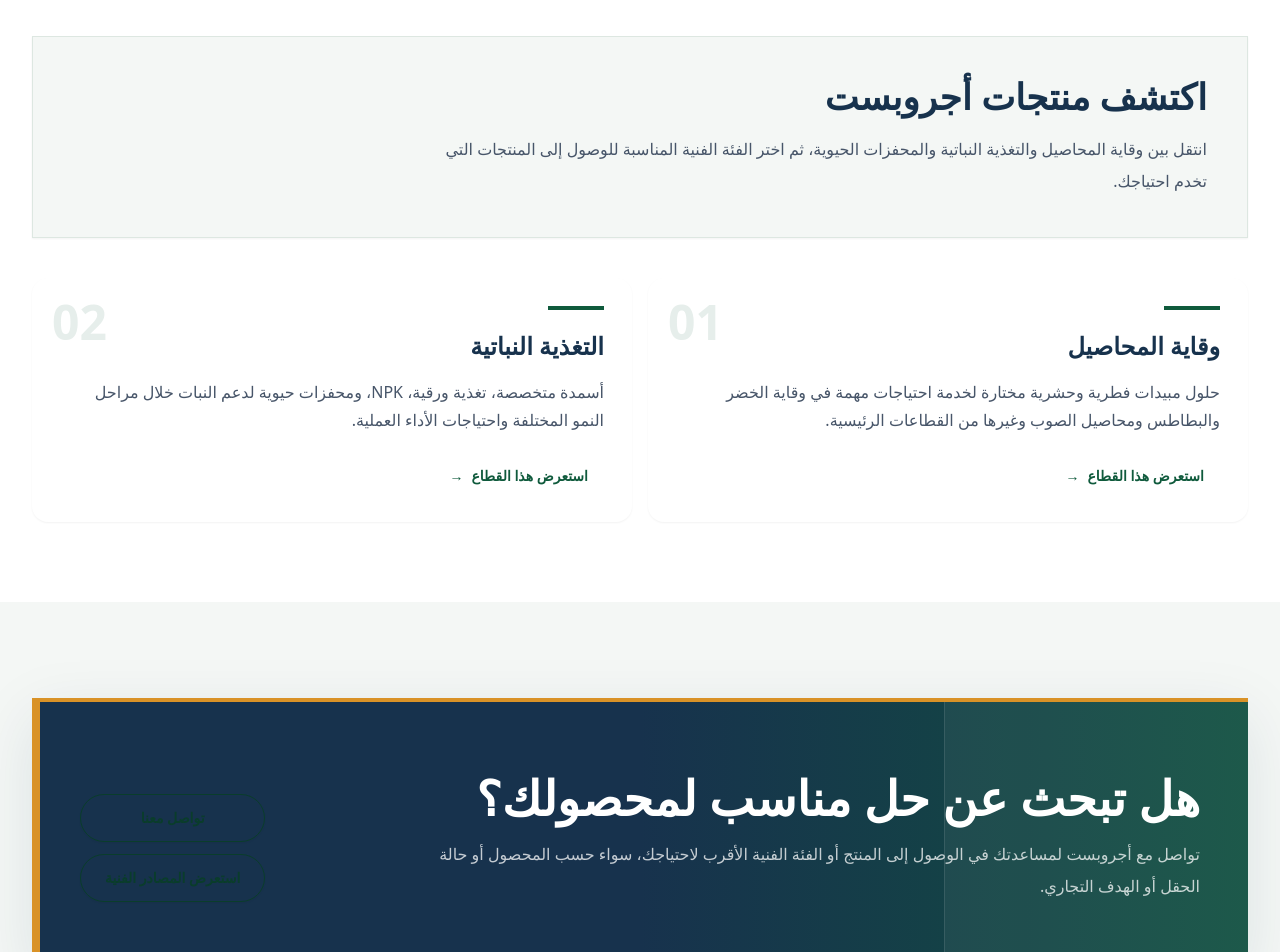
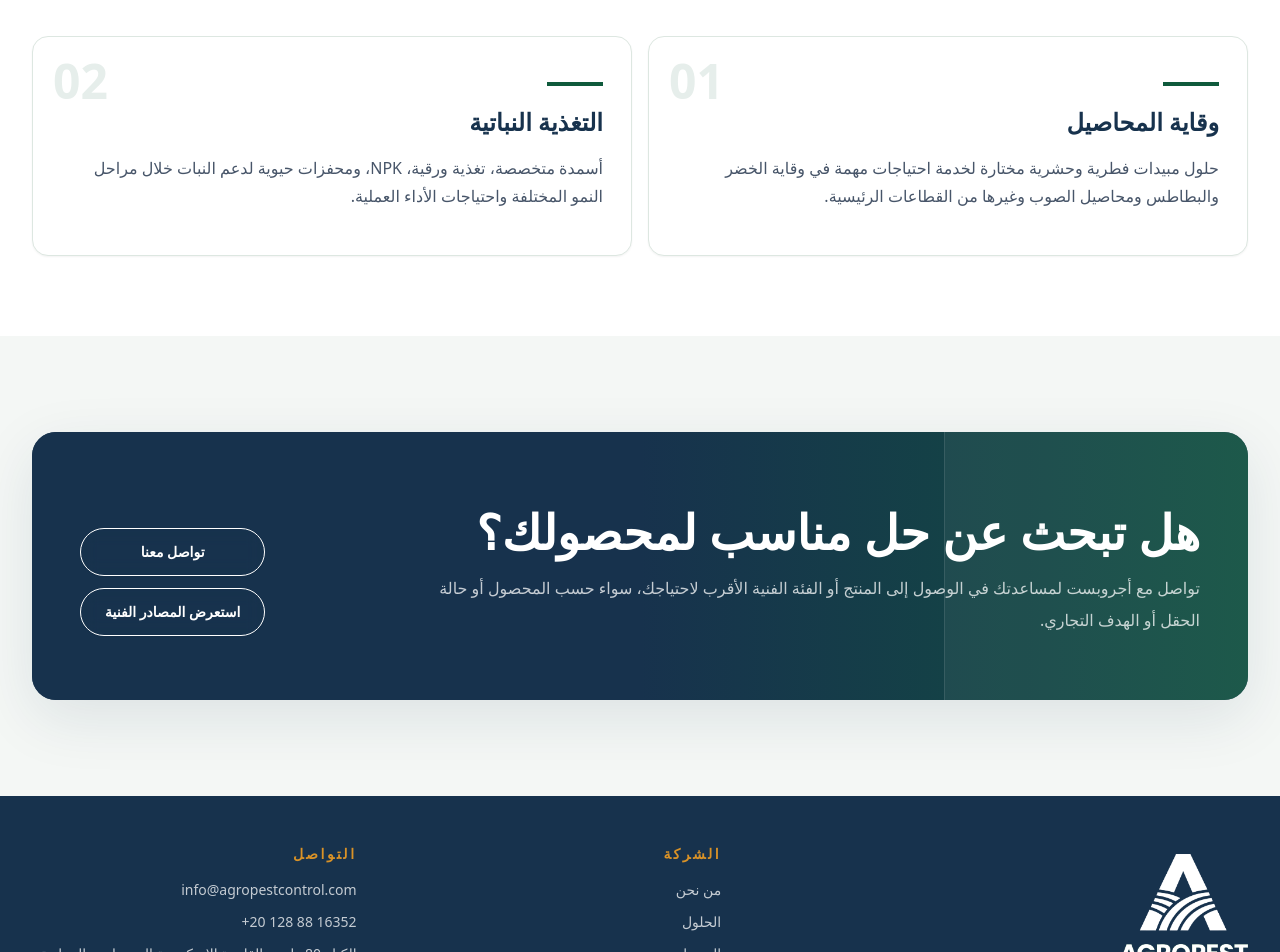
Before and after one commit to hossam3432/agropest_website_v2.00, a Next.js app: page /ar/products in a window 1280 px wide. Shown: the part 520-1472 px from the top of the page. Built offline with nearby package versions, Linux system fonts and the light colour scheme; a web font is replaced by a local one.

Commit message:
home and product galley pages

```diff
--- a/app/[locale]/page.tsx
+++ b/app/[locale]/page.tsx
@@ -1,4 +1,5 @@
 import { CommitmentSection } from "@/components/CommitmentSection";
+import { CTASection } from "@/components/CTASection";
 import { FeaturedProductLinesSection } from "@/components/FeaturedProductLinesSection";
 import { HomeHero } from "@/components/HomeHero";
 import { ProductCategoriesSection } from "@/components/ProductCategoriesSection";
@@ -19,6 +20,7 @@
       <WhyAgropestSection content={content} />
       <TechnicalLibraryPreview content={content} locale={locale} />
       <PartnersSection content={content} />
+      <CTASection locale={locale} {...content.home.cta} />
     </>
   );
 }
--- a/app/globals.css
+++ b/app/globals.css
@@ -59,23 +59,27 @@
   }
 
   .btn-primary {
-    @apply inline-flex min-h-12 items-center justify-center rounded-full border-[1pt] border-agri-greenDark bg-transparent px-6 py-3 text-sm font-bold text-agri-greenDark shadow-sm transition duration-300 hover:border-transparent hover:bg-agri-green hover:text-white active:border-transparent active:bg-agri-green active:text-white focus:outline-none focus:ring-2 focus:ring-agri-greenDark focus:ring-offset-2;
+    @apply inline-flex min-h-12 items-center justify-center rounded-full border-[0.5px] border-agri-greenDark bg-transparent px-6 py-3 text-sm font-bold text-agri-greenDark shadow-sm transition duration-300 hover:border-transparent hover:bg-agri-green hover:text-white active:border-transparent active:bg-agri-green active:text-white focus:outline-none focus:ring-2 focus:ring-agri-greenDark focus:ring-offset-2;
   }
 
   .btn-accent {
-    @apply inline-flex min-h-12 items-center justify-center rounded-full border-[1pt] border-agri-greenDark bg-transparent px-6 py-3 text-sm font-bold text-agri-greenDark shadow-sm transition duration-300 hover:border-transparent hover:bg-agri-green hover:text-white active:border-transparent active:bg-agri-green active:text-white focus:outline-none focus:ring-2 focus:ring-agri-greenDark focus:ring-offset-2;
+    @apply inline-flex min-h-12 items-center justify-center rounded-full border-[0.5px] border-agri-greenDark bg-transparent px-6 py-3 text-sm font-bold text-agri-greenDark shadow-sm transition duration-300 hover:border-transparent hover:bg-agri-green hover:text-white active:border-transparent active:bg-agri-green active:text-white focus:outline-none focus:ring-2 focus:ring-agri-greenDark focus:ring-offset-2;
   }
 
   .btn-on-dark {
-    @apply inline-flex min-h-12 items-center justify-center rounded-full border-[1pt] border-agri-greenDark bg-transparent px-6 py-3 text-sm font-bold text-agri-greenDark shadow-sm transition duration-300 hover:border-transparent hover:bg-agri-green hover:text-white active:border-transparent active:bg-agri-green active:text-white focus:outline-none focus:ring-2 focus:ring-agri-greenDark focus:ring-offset-2 focus:ring-offset-agri-blue;
+    @apply inline-flex min-h-12 items-center justify-center rounded-full border-[0.5px] border-agri-greenDark bg-transparent px-6 py-3 text-sm font-bold text-agri-greenDark shadow-sm transition duration-300 hover:border-transparent hover:bg-agri-green hover:text-white active:border-transparent active:bg-agri-green active:text-white focus:outline-none focus:ring-2 focus:ring-agri-greenDark focus:ring-offset-2 focus:ring-offset-agri-blue;
   }
 
   .btn-secondary {
-    @apply inline-flex min-h-12 items-center justify-center rounded-full border-[1pt] border-agri-greenDark bg-transparent px-6 py-3 text-sm font-bold text-agri-greenDark shadow-sm transition duration-300 hover:border-transparent hover:bg-agri-green hover:text-white active:border-transparent active:bg-agri-green active:text-white focus:outline-none focus:ring-2 focus:ring-agri-greenDark focus:ring-offset-2;
+    @apply inline-flex min-h-12 items-center justify-center rounded-full border-[0.5px] border-agri-greenDark bg-transparent px-6 py-3 text-sm font-bold text-agri-greenDark shadow-sm transition duration-300 hover:border-transparent hover:bg-agri-green hover:text-white active:border-transparent active:bg-agri-green active:text-white focus:outline-none focus:ring-2 focus:ring-agri-greenDark focus:ring-offset-2;
+  }
+
+  .btn-on-dark-outline {
+    @apply inline-flex min-h-12 items-center justify-center rounded-full border-[0.5px] border-white bg-transparent px-6 py-3 text-sm font-bold text-white shadow-sm backdrop-blur transition duration-300 hover:-translate-y-0.5 hover:border-agri-gold hover:bg-white/15 active:translate-y-0 focus:outline-none focus:ring-2 focus:ring-agri-gold focus:ring-offset-2 focus:ring-offset-agri-blue;
   }
 
   .card {
-    @apply min-w-0 border border-agri-line bg-white shadow-sm;
+    @apply min-w-0 border-[0.5px] border-agri-line bg-white shadow-sm;
   }
 
   .card h2,
--- a/components/CTASection.tsx
+++ b/components/CTASection.tsx
@@ -1,6 +1,6 @@
 import Link from "next/link";
 import type { ReactNode } from "react";
-import { AnimatedAccentLine, RevealSection } from "@/components/animations";
+import { RevealSection } from "@/components/animations";
 import { localizeHref, type Locale } from "@/lib/content";
 
 type CTASectionProps = {
@@ -49,7 +49,7 @@
   return (
     <section className="bg-agri-mist py-16 sm:py-20 lg:py-24">
       <div className="container-shell">
-        <RevealSection className="relative overflow-hidden bg-agri-blue px-6 py-12 text-white shadow-soft sm:px-10 sm:py-14 lg:px-12 lg:py-16" amount={0.15}>
+        <RevealSection className="relative overflow-hidden rounded-3xl bg-agri-blue px-6 py-12 text-white shadow-soft sm:px-10 sm:py-14 lg:px-12 lg:py-16" amount={0.15}>
           {backgroundImage ? (
             <div
               aria-hidden="true"
@@ -58,8 +58,6 @@
             />
           ) : null}
           <div className="absolute inset-0 bg-gradient-to-r from-agri-blue via-agri-blue/90 to-agri-green/75" />
-          <AnimatedAccentLine className="absolute left-0 top-0 z-10 h-1 bg-agri-gold" />
-          <div className="absolute left-0 top-0 h-full w-2 bg-agri-gold" />
           <div className="absolute right-0 top-0 hidden h-full w-1/4 border-l border-white/10 bg-white/5 lg:block" />
           <div className="relative grid gap-9 lg:grid-cols-[1fr_auto] lg:items-end lg:gap-12">
             <div className="max-w-3xl">
@@ -68,16 +66,16 @@
               <p className="mt-4 leading-8 text-white/75">{description}</p>
             </div>
             <div className="flex flex-col gap-3 sm:flex-row sm:flex-wrap lg:max-w-xs lg:flex-col">
-              <ActionLink href={localizeHref(locale, primaryHref)} className="btn-accent">
+              <ActionLink href={localizeHref(locale, primaryHref)} className="btn-on-dark-outline">
                 {primaryLabel}
               </ActionLink>
               {secondaryLabel && secondaryHref ? (
-                <ActionLink href={localizeHref(locale, secondaryHref)} className="btn-on-dark">
+                <ActionLink href={localizeHref(locale, secondaryHref)} className="btn-on-dark-outline">
                   {secondaryLabel}
                 </ActionLink>
               ) : null}
               {tertiaryLabel && tertiaryHref ? (
-                <ActionLink href={localizeHref(locale, tertiaryHref)} className="btn-on-dark">
+                <ActionLink href={localizeHref(locale, tertiaryHref)} className="btn-on-dark-outline">
                   {tertiaryLabel}
                 </ActionLink>
               ) : null}
--- a/components/FeaturedProductLinesSection.tsx
+++ b/components/FeaturedProductLinesSection.tsx
@@ -59,7 +59,7 @@
         <span className="mt-3 h-0.5 w-12 bg-agri-gold" />
         {item.eyebrow ? (
           <span
-            className={`mt-4 inline-flex w-fit items-center rounded-lg bg-agri-green/95 font-bold uppercase tracking-[0.14em] text-white ${
+            className={`mt-4 inline-flex w-fit items-center rounded-lg border border-agri-green bg-transparent font-bold uppercase tracking-[0.14em] text-agri-green ${
               isDesktop ? "px-3 py-1.5 text-[11px]" : "px-2.5 py-1 text-[10px]"
             }`}
           >
@@ -69,7 +69,7 @@
         {item.tags.length ? (
           <div className={isDesktop ? "featured-card-tags mt-6 flex flex-wrap gap-2" : "featured-card-tags mt-4 hidden flex-wrap gap-2 sm:flex"}>
             {item.tags.map((tag) => (
-              <span key={tag} className="rounded-lg bg-white px-3 py-1 text-xs font-bold uppercase tracking-[0.12em] text-agri-green">
+              <span key={tag} className="rounded-lg border border-agri-green bg-transparent px-3 py-1 text-xs font-bold uppercase tracking-[0.12em] text-agri-green">
                 {tag}
               </span>
             ))}
--- a/components/Footer.tsx
+++ b/components/Footer.tsx
@@ -38,7 +38,7 @@
             <a className="transition hover:text-white" href={`mailto:${company.email}`}>
               {company.email}
             </a>
-            <a className="transition hover:text-white" href={whatsappHref} dir="ltr">
+            <a className="text-end transition hover:text-white" href={whatsappHref} dir="ltr">
               {company.phone}
             </a>
             <p>{company.address}</p>
--- a/components/Navbar.tsx
+++ b/components/Navbar.tsx
@@ -120,7 +120,7 @@
             ))}
           </div>
           <a
-            className={`inline-flex items-center justify-center whitespace-nowrap rounded-full bg-agri-green font-bold text-white transition hover:bg-agri-greenDark ${
+            className={`inline-flex items-center justify-center whitespace-nowrap rounded-full bg-[#008D36] font-bold text-white transition hover:bg-[#00722c] ${
               scrolled ? "h-9 w-9 p-0" : "px-4 py-2 text-sm"
             }`}
             href={navCta.href}
@@ -173,7 +173,7 @@
                 ))}
               </div>
               <a
-                className="mt-3 rounded-full bg-agri-green px-4 py-3 text-center text-sm font-bold text-white"
+                className="mt-3 rounded-full bg-[#008D36] px-4 py-3 text-center text-sm font-bold text-white transition hover:bg-[#00722c]"
                 href={navCta.href}
                 onClick={() => setIsOpen(false)}
               >
--- a/components/ProductCategoriesSection.tsx
+++ b/components/ProductCategoriesSection.tsx
@@ -24,7 +24,7 @@
   return (
     <section className={`${className} py-12 sm:py-14 lg:py-16`}>
       <RevealSection className="container-shell" amount={0.15}>
-        <div className="relative overflow-hidden border border-agri-line bg-white p-6 shadow-soft sm:p-8 lg:p-10">
+        <div className="relative overflow-hidden rounded-2xl border border-agri-line bg-white p-6 shadow-soft sm:p-8 lg:p-10">
           <div className="absolute inset-y-0 end-0 hidden w-1/3 bg-gradient-to-s from-agri-green/10 to-transparent lg:block" />
           <div className="relative grid gap-6 lg:grid-cols-[1fr_auto] lg:items-end">
             <div className="max-w-4xl">
--- a/components/ProductPortfolioBrowser.tsx
+++ b/components/ProductPortfolioBrowser.tsx
@@ -2,7 +2,7 @@
 
 import Link from "next/link";
 import { useSearchParams } from "next/navigation";
-import { Suspense, useMemo, useState } from "react";
+import { Suspense, useEffect, useMemo, useRef, useState } from "react";
 import { ProductVisual } from "@/components/ProductVisual";
 import type { Locale } from "@/lib/content";
 import type { ProductCategorySlug, ProductDetail, ProductSelectorCategory, ProductSelectorFilter } from "@/lib/products";
@@ -36,8 +36,6 @@
 };
 
 type ProductViewMode = "grid" | "list" | "gallery";
-
-const productViewModes: ProductViewMode[] = ["grid", "list", "gallery"];
 
 function isCategorySlug(value: string | undefined, categories: ProductSelectorCategory[]): value is ProductCategorySlug {
   return categories.some((category) => category.slug === value);
@@ -84,7 +82,9 @@
   const initialCategoryObject = initialCategory ? content.categories.find((category) => category.slug === initialCategory) ?? null : null;
   const [activeCategorySlug, setActiveCategorySlug] = useState<ProductCategorySlug | null>(initialCategory);
   const [activeFilterIndex, setActiveFilterIndex] = useState(() => resolveInitialFilterIndex(initialCategoryObject, initialSubcategory));
-  const [viewMode, setViewMode] = useState<ProductViewMode>("grid");
+  const [shouldScrollToFilters, setShouldScrollToFilters] = useState(false);
+  const filtersRef = useRef<HTMLDivElement>(null);
+  const viewMode: ProductViewMode = "grid";
   const activeCategory = activeCategorySlug ? content.categories.find((category) => category.slug === activeCategorySlug) ?? null : null;
   const activeFilter = activeCategory ? activeCategory.filters[activeFilterIndex] ?? activeCategory.filters[0] : null;
   const productGridClass =
@@ -118,8 +118,18 @@
   function handleCategoryChange(slug: ProductCategorySlug) {
     setActiveCategorySlug(slug);
     setActiveFilterIndex(0);
+    setShouldScrollToFilters(true);
     updateBrowserUrl(slug);
   }
+
+  useEffect(() => {
+    if (!shouldScrollToFilters || !filtersRef.current) {
+      return;
+    }
+
+    filtersRef.current.scrollIntoView({ behavior: "smooth", block: "start" });
+    setShouldScrollToFilters(false);
+  }, [shouldScrollToFilters]);
 
   function handleFilterChange(index: number) {
     if (!activeCategory) {
@@ -134,14 +144,7 @@
   return (
     <section className="bg-white py-14 sm:py-16 lg:py-20" dir={locale === "ar" ? "rtl" : "ltr"}>
       <div className="container-shell">
-        <div className="overflow-hidden border border-agri-line bg-agri-mist p-6 shadow-sm sm:p-8 lg:p-10">
-          <div className="max-w-4xl">
-            <h2 className="section-title">{content.title}</h2>
-            <p className="section-copy">{content.description}</p>
-          </div>
-        </div>
-
-        <div className="mt-8 grid items-stretch gap-4 md:grid-cols-2 lg:mt-10">
+        <div className="grid items-stretch gap-4 md:grid-cols-2">
           {content.categories.map((category, index) => {
             const isActive = category.slug === activeCategory?.slug;
             const hasActiveCategory = Boolean(activeCategory);
@@ -153,8 +156,8 @@
                   isActive
                     ? "z-10 scale-100 border-agri-green bg-agri-green p-5 text-white shadow-soft sm:p-8 md:scale-[1.03]"
                     : hasActiveCategory
-                      ? "scale-[0.96] border-agri-line bg-white p-5 text-agri-blue opacity-80 shadow-sm hover:scale-100 hover:border-agri-gold hover:opacity-100 hover:shadow-soft sm:p-6"
-                      : "border-agri-line bg-white p-5 text-agri-blue shadow-sm hover:-translate-y-1 hover:border-agri-gold hover:shadow-soft sm:p-7"
+                      ? "scale-[0.96] border-[0.5px] border-agri-line bg-white p-5 text-agri-blue opacity-80 shadow-sm hover:scale-100 hover:border-agri-gold hover:opacity-100 hover:shadow-soft sm:p-6"
+                      : "border-[0.5px] border-agri-line bg-white p-5 text-agri-blue shadow-sm hover:-translate-y-1 hover:border-agri-gold hover:shadow-soft sm:p-7"
                 }`}
                 onClick={() => handleCategoryChange(category.slug)}
                 type="button"
@@ -171,16 +174,6 @@
                 {category.description ? (
                   <span className={`mt-4 block leading-7 ${isActive ? "text-white/80" : "text-slate-600"}`}>{category.description}</span>
                 ) : null}
-                <span
-                  className={`mt-6 inline-flex items-center rounded-full px-4 py-2 text-sm font-bold transition ${
-                    isActive
-                      ? "bg-agri-gold text-agri-blue"
-                      : "bg-white text-agri-green group-hover:text-agri-gold"
-                  }`}
-                >
-                  {content.selectCategoryLabel}
-                  <span className="mx-2" aria-hidden="true">→</span>
-                </span>
               </button>
             );
           })}
@@ -188,8 +181,8 @@
 
         {activeCategory ? (
           <>
-            <div className="mt-7 grid gap-4 lg:grid-cols-[minmax(0,1fr)_auto] lg:items-start">
-              <div className="grid grid-cols-1 gap-2 min-[420px]:grid-cols-2 sm:flex sm:flex-wrap">
+            <div ref={filtersRef} className="mt-7 scroll-mt-28">
+              <div className="inline-grid grid-cols-1 gap-1 rounded-full border-[0.5px] border-agri-line bg-white p-1 min-[420px]:grid-cols-2 sm:flex sm:flex-wrap">
                 {activeCategory.filters.map((filter, index) => {
                   const isActive = index === activeFilterIndex;
 
@@ -198,7 +191,7 @@
                       key={filter.label}
                       className={`min-h-11 rounded-full px-3 py-2 text-center text-xs font-bold leading-5 transition duration-300 sm:px-4 sm:text-sm ${
                         isActive
-                          ? "bg-agri-gold text-white"
+                          ? "bg-agri-green text-white"
                           : "bg-white text-agri-blue hover:text-agri-green"
                       }`}
                       onClick={() => handleFilterChange(index)}
@@ -208,29 +201,6 @@
                     </button>
                   );
                 })}
-              </div>
-              <div className="hidden border border-agri-line bg-white p-2 lg:block">
-                <p className="px-2 pb-2 text-xs font-bold uppercase tracking-[0.14em] text-agri-gold">{content.viewModeLabel}</p>
-                <div className="grid grid-cols-3 gap-1">
-                  {productViewModes.map((mode) => {
-                    const isActive = mode === viewMode;
-
-                    return (
-                      <button
-                        key={mode}
-                        className={`min-h-10 rounded-full px-3 py-2 text-xs font-bold transition duration-300 ${
-                          isActive
-                            ? "bg-agri-green text-white"
-                            : "bg-agri-mist text-agri-blue hover:text-agri-green"
-                        }`}
-                        onClick={() => setViewMode(mode)}
-                        type="button"
-                      >
-                        {content.viewModes[mode]}
-                      </button>
-                    );
-                  })}
-                </div>
               </div>
             </div>
 
@@ -263,25 +233,27 @@
                         src={product.galleryImage}
                       />
                       <div className={`flex min-w-0 flex-col p-3 min-[420px]:p-4 sm:p-5 ${viewMode === "list" ? "lg:p-5" : "lg:p-6"}`}>
-                        <div className="flex flex-wrap gap-2">
-                          <span className="rounded-lg bg-white px-2.5 py-1 text-[10px] font-bold uppercase tracking-[0.12em] text-agri-green sm:px-3 sm:text-xs sm:tracking-[0.14em]">
+                        <h3 className={`${viewMode === "list" ? "text-lg sm:text-xl" : "text-lg sm:text-2xl"} font-bold tracking-normal text-agri-blue transition group-hover:text-agri-green`}>
+                          {product.name}
+                        </h3>
+                        <div className={`flex flex-wrap gap-2 ${viewMode === "list" ? "mt-2 sm:mt-3" : "mt-2 sm:mt-4"}`}>
+                          <span className="rounded-lg border-[0.1px] border-agri-line bg-transparent px-2.5 py-1 text-[10px] font-bold uppercase tracking-[0.12em] text-agri-blue sm:px-3 sm:text-xs sm:tracking-[0.14em]">
                             {product.subcategory}
                           </span>
                         </div>
-                        <h3 className={`${viewMode === "list" ? "mt-2 text-lg sm:mt-3 sm:text-xl" : "mt-2 text-lg sm:mt-4 sm:text-2xl"} font-bold tracking-normal text-agri-blue transition group-hover:text-agri-green`}>
-                          {product.name}
-                        </h3>
-                        <p className={`${viewMode === "gallery" ? "mt-2 sm:mt-3" : "mt-2"} line-clamp-3 text-sm leading-6 text-slate-600 sm:text-base sm:leading-7 lg:line-clamp-none`}>{product.positioning}</p>
+                        <p className={`${viewMode === "gallery" ? "mt-2 sm:mt-3" : "mt-2"} me-[67px] line-clamp-3 text-justify text-sm leading-6 text-slate-600 sm:me-[75px] sm:text-base sm:leading-7`}>{product.positioning}</p>
                         <div className="mt-5 hidden flex-wrap gap-2 sm:flex">
                           {product.crops.slice(0, 3).map((crop) => (
-                            <span key={crop} className="rounded-lg bg-white px-3 py-1 text-xs font-bold text-slate-600">
+                            <span key={crop} className="rounded-lg border-[0.1px] border-agri-line bg-transparent px-3 py-1 text-xs font-bold text-agri-blue">
                               {crop}
                             </span>
                           ))}
                         </div>
-                        <span className="mt-4 inline-flex w-fit rounded-full border border-agri-green bg-agri-green px-3 py-1.5 text-xs font-bold text-white transition group-hover:border-agri-gold group-hover:bg-agri-gold group-hover:text-white group-active:border-agri-gold group-active:bg-agri-gold sm:mt-6">
-                          {content.viewProduct}
-                        </span>
+                        <div className="mt-auto w-fit self-end me-6 pt-6 sm:me-8 sm:pt-8">
+                          <span className="btn-primary w-fit min-h-9 px-3 py-1.5 text-xs">
+                            {content.viewProduct}
+                          </span>
+                        </div>
                       </div>
                     </Link>
                   ))}
--- a/lib/content/ar.ts
+++ b/lib/content/ar.ts
@@ -400,7 +400,7 @@
     hero: {
       eyebrow: "المنتجات",
       title: "استكشف محفظة منتجات أجروبست",
-      subtitle: "تصفح محفظة أجروبست عبر مسارات واضحة تبدأ من القطاع الرئيسي، ثم الفئة الفنية، وصولًا إلى صفحة المنتج بمعلومات عملية تساعدك في الحقل والسوق.",
+      subtitle: "انتقل بين وقاية المحاصيل والتغذية النباتية، ثم اختر الفئة الفنية المناسبة للوصول الي المنتجات التي تخدم احتياجك",
       backgroundImage: imagePaths.hero.products
     },
     productCategoriesSection: {
```
Also changed, not shown: components/WhyAgropestSection.tsx (+4 -6 lines).
